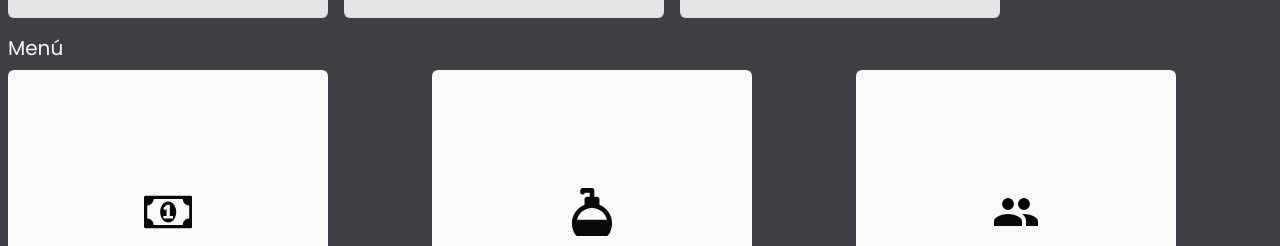
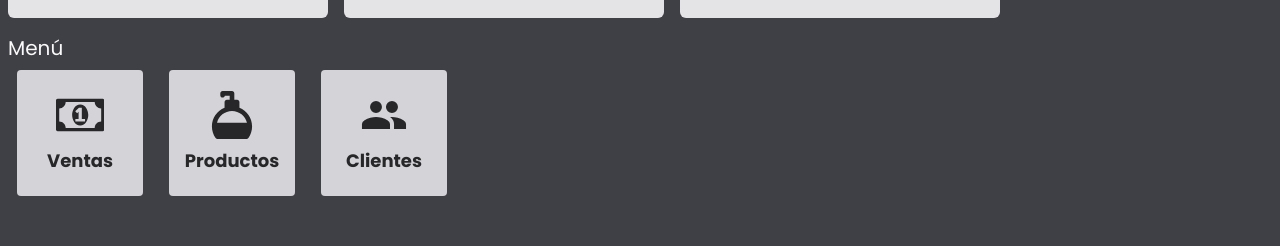
Before and after one commit to VladWithCode/barbershop-pos, a Next.js app: page / in a window 1280 px wide. Shown: the part 475-721 px from the top of the page. Built offline with nearby package versions, Linux system fonts and the light colour scheme; no server answers.

Commit message:
Change disable some btns & change styles

```diff
--- a/src/app/_components/Menu/Menu.tsx
+++ b/src/app/_components/Menu/Menu.tsx
@@ -17,7 +17,7 @@ const MenuOptions = [
 		icon: 'customers',
 		href: '/clientes',
 	},
-	{
+	/* 	{
 		name: 'Creditos',
 		icon: 'credit_card',
 		href: '/creditos',
@@ -31,7 +31,7 @@ const MenuOptions = [
 		name: 'Gastos',
 		icon: 'bill',
 		href: '/gastos',
-	},
+	}, */
 ];
 
 function Menu() {
@@ -39,7 +39,7 @@ function Menu() {
 		<div className="px-2 py-4 w-full overflow-hidden">
 			<h2 className="text-xl mb-2">Menú</h2>
 
-			<div className="grid grid-cols-3 gap-2">
+			<div className="grid grid-cols-3 gap-2 justify-items-center max-w-md">
 				{MenuOptions.map((option, index) => (
 					<Option option={{ ...option, id: index }} key={index} />
 				))}
--- a/src/app/_components/Menu/Option.tsx
+++ b/src/app/_components/Menu/Option.tsx
@@ -10,7 +10,7 @@ function Option({
 		<Link
 			href={option.href}
 			key={option.id}
-			className="flex flex-col items-center justify-center basis-2/3 aspect-square max-w-xs shrink-0 text-sm font-bold text-zinc-950 bg-zinc-50 rounded-md active:text-rose-50">
+			className="flex flex-col items-center justify-center basis-2/3 aspect-square max-w-xs shrink-0 text-sm font-bold text-zinc-800 bg-zinc-300 rounded p-4 hover:bg-zinc-200">
 			<svg className="w-12 h-12 m-auto mb-0 fill-current">
 				<use href={'/sprites.svg#' + option.icon}></use>
 			</svg>
--- a/src/app/_components/Sidebar/NavMenu.tsx
+++ b/src/app/_components/Sidebar/NavMenu.tsx
@@ -79,7 +79,7 @@ function NavMenu({
 								Productos
 							</Link>
 						</li>
-						<li
+						{/* <li
 							className={getClassName(
 								'relative px-3 py-1 font-bold uppercase rounded-sm group text-zinc-50',
 								pathname.startsWith('/reportes') &&
@@ -90,7 +90,7 @@ function NavMenu({
 								onClick={() => setIsMenuActive(false)}>
 								Reportes
 							</Link>
-						</li>
+						</li> */}
 					</ul>
 				</motion.div>
 			) : null}
```
